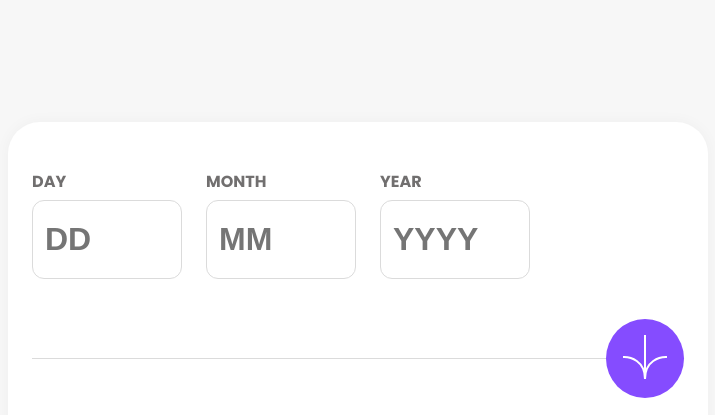
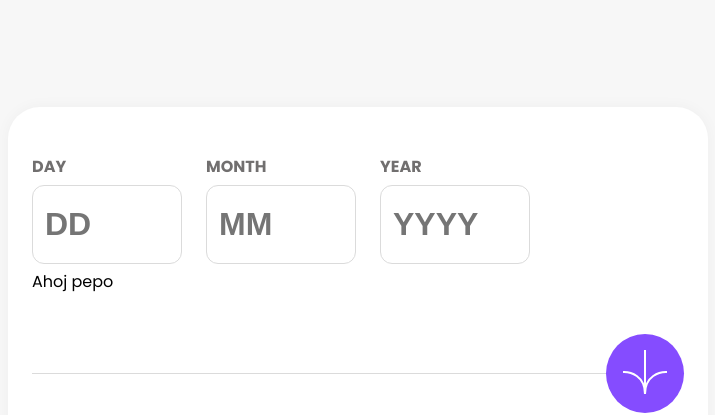
Before and after one commit to flapmfy/age-calculator, a plain HTML site: page index.html in a window 1280 px wide. Shown: the top 415 px of the page, without its empty margins (282-997 px from the left). Drawn offline with Linux system fonts and the light colour scheme.

Commit message:
Fix errors not showing

```diff
--- a/css/style.css
+++ b/css/style.css
@@ -95,7 +95,7 @@ form .flex {
 }
 
 .error {
-  display: none;
+  display: block;
 }
 
 .form-group.invalid .error {
--- a/main.js
+++ b/main.js
@@ -58,5 +58,5 @@ form.addEventListener('submit', (e) => {
   }
 });
 
-errors.day.innerText = '';
-showError('day', 'Error test');
+console.log(errors.day);
+errors.day.innerHTML = 'Ahoj pepo';
```
